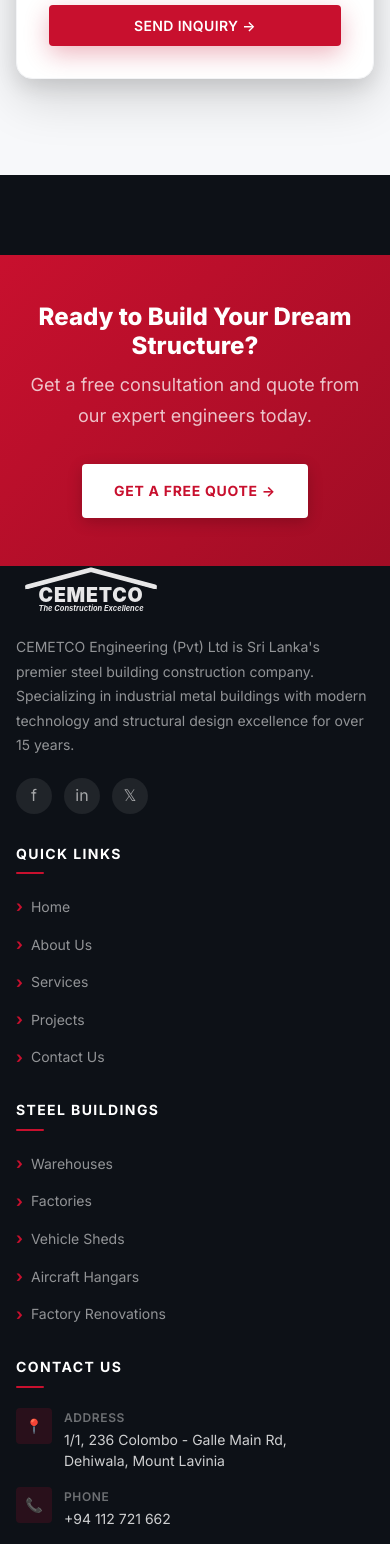
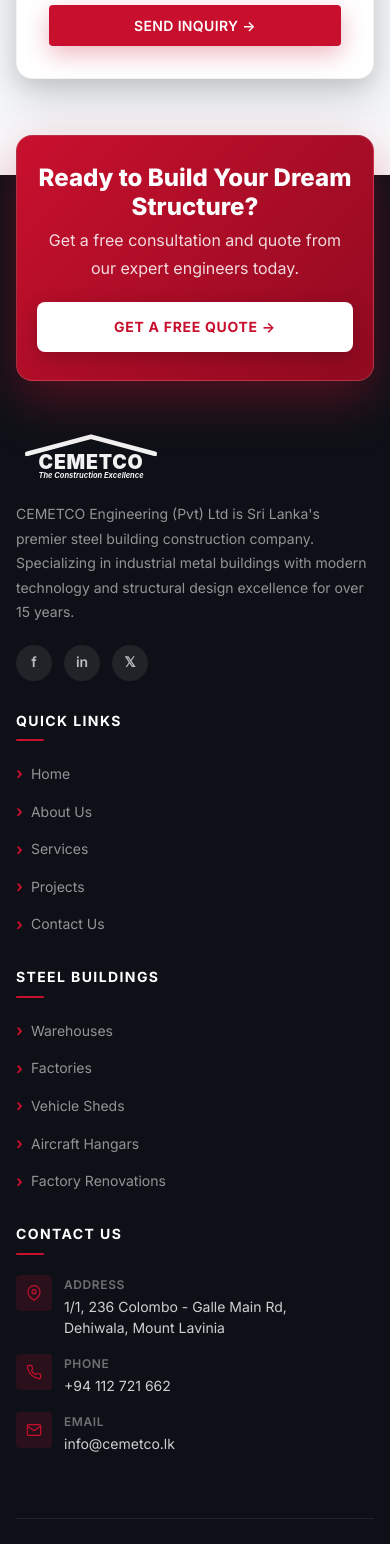
Before and after one commit to bees-arc/cemetco, a Next.js app: page / in a window 390 px wide. Shown: the part 9720-11264 px from the top of the page. Built offline with nearby package versions, Linux system fonts and the light colour scheme.

Commit message:
feat: implement responsive Footer component with integrated call-to-action banner

```diff
--- a/components/Footer/Footer.module.css
+++ b/components/Footer/Footer.module.css
@@ -1,13 +1,77 @@
 .footer {
   background: var(--color-dark);
   color: var(--color-white);
-  padding-top: var(--spacing-20);
+  position: relative;
+  padding-top: 0;
 }
 
+/* Floating CTA Overlap Banner at Top of Footer */
+.ctaWrapper {
+  position: relative;
+  top: -50px;
+  margin-bottom: -20px;
+  z-index: 10;
+}
+
+.ctaStrip {
+  background: linear-gradient(135deg, var(--color-primary) 0%, #900a20 100%);
+  padding: 2.5rem 3rem;
+  border-radius: var(--radius-xl);
+  box-shadow: 0 20px 50px rgba(200, 16, 46, 0.35);
+  border: 1px solid rgba(255, 255, 255, 0.15);
+}
+
+.ctaInner {
+  display: flex;
+  align-items: center;
+  justify-content: space-between;
+  gap: var(--spacing-8);
+}
+
+.ctaText h2 {
+  color: var(--color-white);
+  font-size: clamp(1.5rem, 3vw, 2.25rem);
+  font-weight: var(--font-weight-extrabold);
+  margin-bottom: 0.25rem;
+}
+
+.ctaText p {
+  color: rgba(255, 255, 255, 0.85);
+  font-size: var(--font-size-base);
+  margin: 0;
+}
+
+.ctaBtn {
+  background: var(--color-white);
+  color: var(--color-primary);
+  padding: 0.875rem 2rem;
+  border-radius: var(--radius-md);
+  font-size: var(--font-size-sm);
+  font-weight: var(--font-weight-bold);
+  text-transform: uppercase;
+  letter-spacing: 0.05em;
+  white-space: nowrap;
+  transition: all var(--transition-normal);
+  box-shadow: 0 6px 20px rgba(0,0,0,0.2);
+  text-decoration: none;
+  display: inline-flex;
+  align-items: center;
+  justify-content: center;
+}
+
+.ctaBtn:hover {
+  background: var(--color-accent);
+  color: var(--color-white);
+  transform: translateY(-2px);
+  box-shadow: 0 10px 25px rgba(0,0,0,0.3);
+}
+
+/* Footer Content */
 .footerTop {
   display: grid;
   grid-template-columns: 1.5fr 1fr 1fr 1.2fr;
   gap: var(--spacing-12);
+  padding-top: 2rem;
   padding-bottom: var(--spacing-16);
   border-bottom: 1px solid rgba(255, 255, 255, 0.08);
 }
@@ -23,9 +87,8 @@
   width: 150px;
   height: auto;
   object-fit: contain;
-  /* Brighten logo on dark bg */
   filter: brightness(0) invert(1);
-  opacity: 0.9;
+  opacity: 0.95;
 }
 
 .brandDesc {
@@ -48,7 +111,10 @@
   align-items: center;
   justify-content: center;
   transition: all var(--transition-normal);
-  color: rgba(255,255,255,0.6);
+  color: rgba(255,255,255,0.7);
+  text-decoration: none;
+  font-size: 0.875rem;
+  font-weight: 600;
 }
 
 .socialLink:hover {
@@ -94,6 +160,7 @@
   display: flex;
   align-items: center;
   gap: var(--spacing-2);
+  text-decoration: none;
 }
 
 .footerLink::before {
@@ -121,7 +188,7 @@
   gap: var(--spacing-3);
 }
 
-.contactIcon {
+.contactIconWrap {
   width: 36px;
   height: 36px;
   border-radius: var(--radius-sm);
@@ -130,8 +197,6 @@
   align-items: center;
   justify-content: center;
   flex-shrink: 0;
-  color: var(--color-primary);
-  font-size: 0.875rem;
 }
 
 .contactText {
@@ -157,6 +222,7 @@
 .contactValue a {
   color: rgba(255, 255, 255, 0.8);
   transition: color var(--transition-fast);
+  text-decoration: none;
 }
 
 .contactValue a:hover {
@@ -191,57 +257,11 @@
   font-size: var(--font-size-sm);
   color: rgba(255, 255, 255, 0.4);
   transition: color var(--transition-fast);
+  text-decoration: none;
 }
 
 .bottomLink:hover {
   color: var(--color-white);
-}
-
-/* CTA Strip */
-.ctaStrip {
-  background: linear-gradient(135deg, var(--color-primary) 0%, var(--color-primary-dark) 100%);
-  padding: var(--spacing-12) 0;
-  margin-bottom: 0;
-}
-
-.ctaInner {
-  display: flex;
-  align-items: center;
-  justify-content: space-between;
-  gap: var(--spacing-8);
-}
-
-.ctaText h2 {
-  color: var(--color-white);
-  font-size: clamp(1.5rem, 3vw, 2.25rem);
-  font-weight: var(--font-weight-extrabold);
-  margin-bottom: var(--spacing-2);
-}
-
-.ctaText p {
-  color: rgba(255, 255, 255, 0.75);
-  font-size: var(--font-size-lg);
-}
-
-.ctaBtn {
-  background: var(--color-white);
-  color: var(--color-primary);
-  padding: 1rem 2rem;
-  border-radius: var(--radius-sm);
-  font-size: var(--font-size-sm);
-  font-weight: var(--font-weight-bold);
-  text-transform: uppercase;
-  letter-spacing: 0.05em;
-  white-space: nowrap;
-  transition: all var(--transition-normal);
-  box-shadow: 0 4px 15px rgba(0,0,0,0.2);
-}
-
-.ctaBtn:hover {
-  background: var(--color-accent);
-  color: var(--color-white);
-  transform: translateY(-2px);
-  box-shadow: 0 8px 25px rgba(0,0,0,0.25);
 }
 
 @media (max-width: 1024px) {
@@ -252,6 +272,25 @@
 }
 
 @media (max-width: 768px) {
+  .ctaWrapper {
+    top: -40px;
+    margin-bottom: -20px;
+  }
+
+  .ctaStrip {
+    padding: 1.75rem 1.25rem;
+  }
+
+  .ctaInner {
+    flex-direction: column;
+    text-align: center;
+    gap: 1.25rem;
+  }
+
+  .ctaBtn {
+    width: 100%;
+  }
+
   .footerTop {
     grid-template-columns: 1fr;
     gap: var(--spacing-8);
@@ -262,9 +301,4 @@
     text-align: center;
     gap: var(--spacing-3);
   }
-
-  .ctaInner {
-    flex-direction: column;
-    text-align: center;
-  }
 }
--- a/components/Footer/Footer.tsx
+++ b/components/Footer/Footer.tsx
@@ -1,6 +1,7 @@
 import Link from "next/link";
 import Image from "next/image";
 import styles from "./Footer.module.css";
+import { IconPin, IconPhone, IconMail } from "@/components/Icons";
 
 const quickLinks = [
   { href: "/", label: "Home" },
@@ -23,9 +24,10 @@
 
   return (
     <footer className={styles.footer}>
-      {/* CTA Strip */}
+      {/* Floating CTA Banner Overlap at Top of Footer */}
+      <div className={styles.ctaWrapper}>
+        <div className="container">
           <div className={styles.ctaStrip}>
-        <div className="container">
             <div className={styles.ctaInner}>
               <div className={styles.ctaText}>
                 <h2>Ready to Build Your Dream Structure?</h2>
@@ -34,6 +36,7 @@
               <Link href="/contact" className={styles.ctaBtn}>
                 Get a Free Quote →
               </Link>
+            </div>
           </div>
         </div>
       </div>
@@ -116,7 +119,9 @@
             <h4 className={styles.colTitle}>Contact Us</h4>
             <div className={styles.contactItems}>
               <div className={styles.contactItem}>
-                <div className={styles.contactIcon}>📍</div>
+                <div className={styles.contactIconWrap}>
+                  <IconPin size={16} color="var(--color-primary)" />
+                </div>
                 <div className={styles.contactText}>
                   <span className={styles.contactLabel}>Address</span>
                   <span className={styles.contactValue}>
@@ -126,7 +131,9 @@
                 </div>
               </div>
               <div className={styles.contactItem}>
-                <div className={styles.contactIcon}>📞</div>
+                <div className={styles.contactIconWrap}>
+                  <IconPhone size={16} color="var(--color-primary)" />
+                </div>
                 <div className={styles.contactText}>
                   <span className={styles.contactLabel}>Phone</span>
                   <span className={styles.contactValue}>
@@ -135,7 +142,9 @@
                 </div>
               </div>
               <div className={styles.contactItem}>
-                <div className={styles.contactIcon}>✉</div>
+                <div className={styles.contactIconWrap}>
+                  <IconMail size={16} color="var(--color-primary)" />
+                </div>
                 <div className={styles.contactText}>
                   <span className={styles.contactLabel}>Email</span>
                   <span className={styles.contactValue}>
```
Lines whose indentation alone changed are shown as unchanged.
